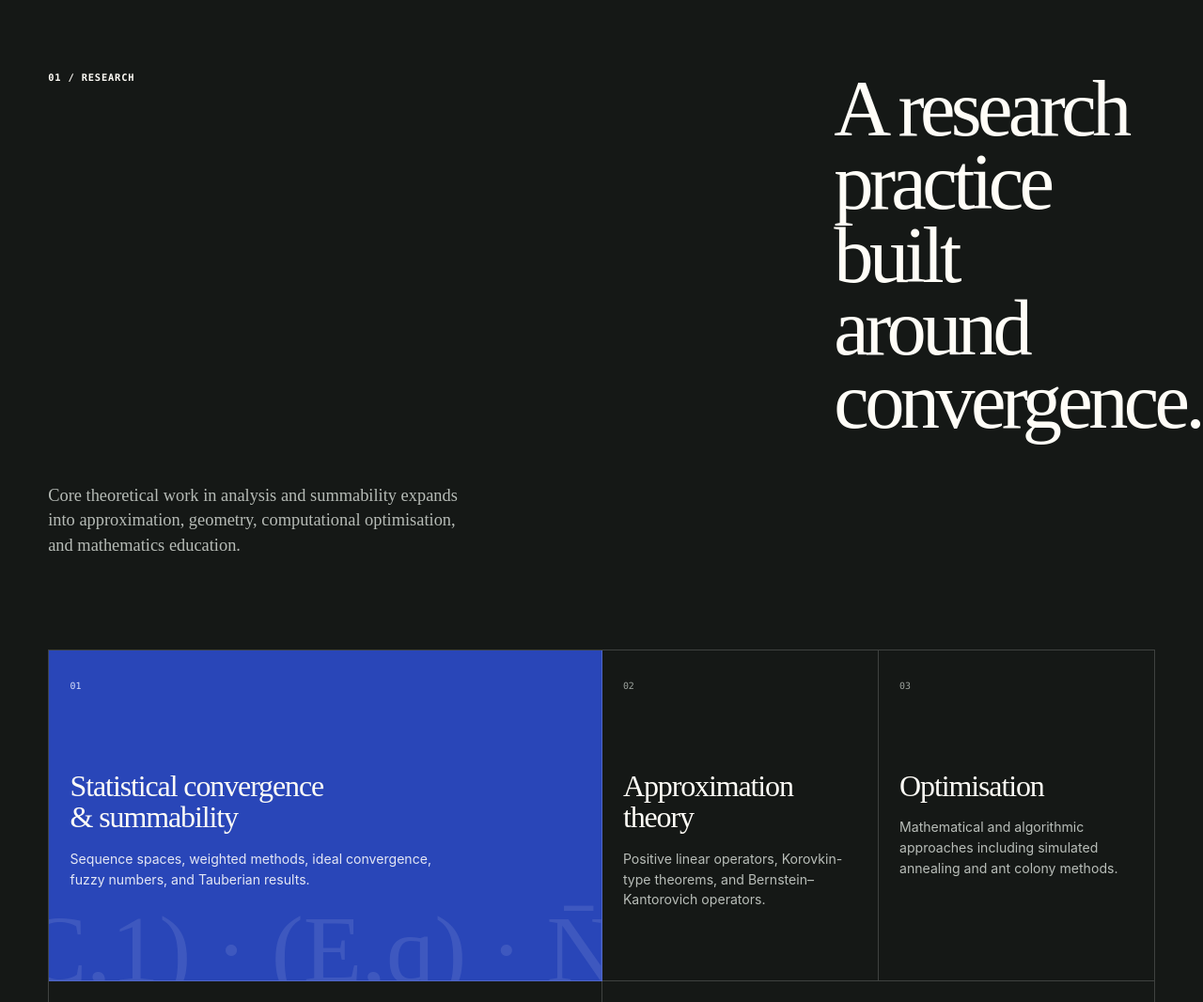
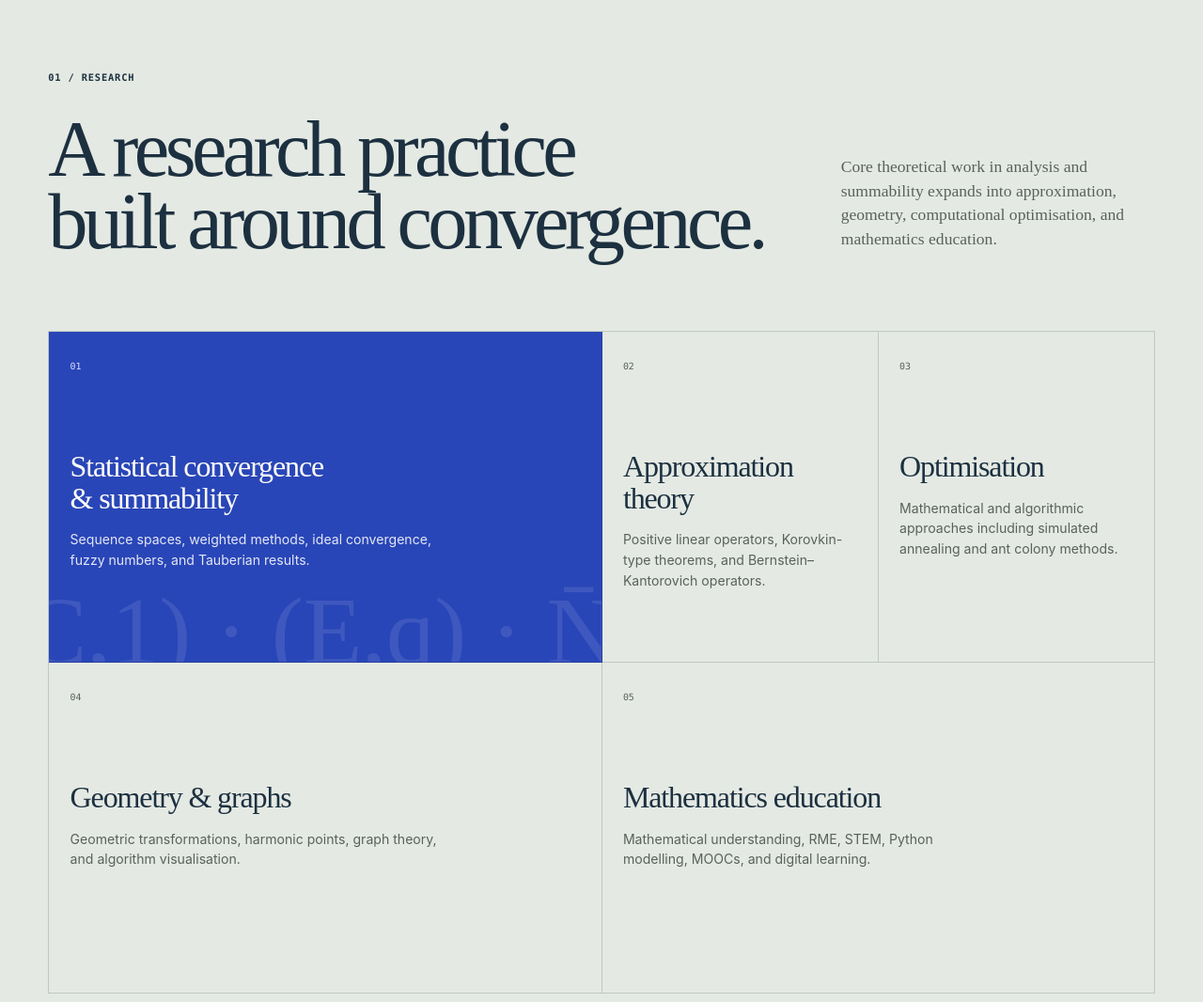
Before and after one commit to liridonalimi/ekremCV, a plain HTML site: page index.html in a window 1280 px wide. Shown: the part 1080-2146 px from the top of the page at 94% size. Drawn offline with Linux system fonts and the light colour scheme.

Commit message:
changed color design

```diff
--- a/index.html
+++ b/index.html
@@ -4,7 +4,7 @@
     <meta charset="utf-8" />
     <meta name="viewport" content="width=device-width, initial-scale=1" />
     <meta name="description" content="Academic portfolio of Ekrem Alimi, Professor of Mathematics—research, publications, teaching, mentoring, academic leadership, projects, institutional service, and conference activity." />
-    <meta name="theme-color" content="#151816" />
+    <meta name="theme-color" content="#1c3040" />
     <link rel="canonical" href="https://ekremalimi.com/" />
     <meta property="og:title" content="Ekrem Alimi — Professor of Mathematics" />
     <meta property="og:description" content="Research in statistical convergence, approximation theory, optimisation, geometry, and mathematics education." />
@@ -119,11 +119,13 @@
         </dl>
       </section>
 
-      <section class="research-section section section-dark" id="research" aria-labelledby="research-title">
+      <section class="research-section section" id="research" aria-labelledby="research-title">
         <div class="section-shell">
-          <header class="section-heading reveal">
-            <p class="section-number">01 / Research</p>
-            <h2 id="research-title">A research practice <br />built around convergence.</h2>
+          <header class="split-heading reveal">
+            <div>
+              <p class="section-number">01 / Research</p>
+              <h2 id="research-title">A research practice <br />built around convergence.</h2>
+            </div>
             <p>Core theoretical work in analysis and summability expands into approximation, geometry, computational optimisation, and mathematics education.</p>
           </header>
           <div class="research-grid">
@@ -313,11 +315,11 @@
                 </div>
                 <div>
                   <dt>Office</dt>
-                  <dd><address>Entrance B · Floor 3 · Office 2</address></dd>
+                  <dd><address>“Zija Shemsiu” Street, No. 183 · Entrance B · Floor 3 · Office 2</address></dd>
                 </div>
                 <div>
                   <dt>Location</dt>
-                  <dd>“Zija Shemsiu” Street, No. 183,  60000 Gjilan, Republic of Kosovo</dd>
+                  <dd>60000 Gjilan, Republic of Kosovo</dd>
                 </div>
               </dl>
               <div class="contact-actions">
--- a/styles.css
+++ b/styles.css
@@ -1,6 +1,6 @@
 :root {
-  --ink: #151816;
-  --ink-2: #242a26;
+  --ink: #1c3040;
+  --ink-2: #294353;
   --paper: #f3f0e7;
   --paper-2: #e8e2d5;
   --white: #fffdf7;
@@ -11,7 +11,7 @@
   --gold: #d5a63d;
   --acid: #d7ff43;
   --muted: #5a615c;
-  --line: rgba(21, 24, 22, 0.18);
+  --line: rgba(28, 48, 64, 0.18);
   --line-dark: rgba(255, 255, 255, 0.18);
   --sans: "IBM Plex Sans", Inter, "Helvetica Neue", Arial, sans-serif;
   --serif: "STIX Two Text", "Iowan Old Style", Baskerville, "Times New Roman", serif;
@@ -106,14 +106,15 @@ button, a { -webkit-tap-highlight-color: transparent; }
 .split-heading > p { max-width: 31rem; margin: 0 0 .5rem; color: var(--muted); font: 400 1.1rem/1.45 var(--serif); }
 .section-dark .split-heading > p { color: #b6bbb6; }
 
-.research-grid { display: grid; margin-top: clamp(3rem, 7vw, 7rem); border-top: 1px solid var(--line-dark); border-left: 1px solid var(--line-dark); grid-template-columns: repeat(4, 1fr); }
-.research-card { position: relative; min-height: 22rem; padding: 1.4rem; overflow: hidden; border-right: 1px solid var(--line-dark); border-bottom: 1px solid var(--line-dark); }
-.research-card-main { grid-column: span 2; background: var(--cobalt); }
+.research-section { background: #e4e9e3; }
+.research-grid { display: grid; border-top: 1px solid var(--line); border-left: 1px solid var(--line); grid-template-columns: repeat(4, 1fr); }
+.research-card { position: relative; min-height: 22rem; padding: 1.4rem; overflow: hidden; border-right: 1px solid var(--line); border-bottom: 1px solid var(--line); }
+.research-card-main { background: var(--cobalt); color: var(--white); grid-column: span 2; }
 .research-card:nth-last-child(-n + 2) { grid-column: span 2; }
-.research-card span { color: #9ca29d; font: .62rem/1 var(--mono); }
+.research-card span { color: var(--muted); font: .62rem/1 var(--mono); }
 .research-card-main span { color: #d8defa; }
 .research-card h3 { position: relative; z-index: 2; margin: 5rem 0 1rem; font: 400 clamp(1.7rem, 2.5vw, 2.7rem)/1.05 var(--serif); letter-spacing: -.035em; }
-.research-card p { position: relative; z-index: 2; max-width: 25rem; margin: 0; color: #b9beb9; font-size: .88rem; }
+.research-card p { position: relative; z-index: 2; max-width: 25rem; margin: 0; color: var(--muted); font-size: .88rem; }
 .research-card-main p { color: #e4e7f5; }
 .notation { position: absolute; right: -1rem; bottom: -1.2rem; color: rgba(255,255,255,.1); font: 400 clamp(4rem, 8vw, 8rem)/1 var(--serif); white-space: nowrap; }
 
@@ -180,7 +181,7 @@ button, a { -webkit-tap-highlight-color: transparent; }
 .project-grid { display: grid; border-top: 1px solid var(--line); border-left: 1px solid var(--line); grid-template-columns: repeat(3, 1fr); }
 .project-card { position: relative; display: flex; min-height: 29rem; padding: 1.5rem; overflow: hidden; border-right: 1px solid var(--line); border-bottom: 1px solid var(--line); flex-direction: column; }
 .project-number { font: 700 .62rem/1 var(--mono); }
-.project-card::after { position: absolute; right: -2rem; top: 2rem; color: rgba(21,24,22,.07); content: attr(data-acronym); font: 800 7rem/1 var(--sans); letter-spacing: -.08em; }
+.project-card::after { position: absolute; right: -2rem; top: 2rem; color: rgba(28,48,64,.07); content: attr(data-acronym); font: 800 7rem/1 var(--sans); letter-spacing: -.08em; }
 .project-card h3 { position: relative; z-index: 1; margin: auto 0 1.5rem; font: 400 clamp(1.8rem, 3vw, 3rem)/1.06 var(--serif); letter-spacing: -.04em; }
 .project-details { position: relative; z-index: 1; display: flex; min-width: 0; padding-top: 1rem; border-top: 1px solid var(--line); gap: .55rem; flex-direction: column; }
 .project-facts { margin: 0; }
@@ -307,8 +308,8 @@ button, a { -webkit-tap-highlight-color: transparent; }
 
 .profiles-section { background: var(--vermilion); }
 .profiles-heading { max-width: 62rem; margin-bottom: 4rem; }
-.profile-links { display: grid; border-top: 1px solid rgba(21,24,22,.35); border-left: 1px solid rgba(21,24,22,.35); grid-template-columns: repeat(3, 1fr); }
-.profile-links a { display: flex; min-height: 9rem; align-items: center; justify-content: space-between; padding: 1.2rem; border-right: 1px solid rgba(21,24,22,.35); border-bottom: 1px solid rgba(21,24,22,.35); transition: background 160ms ease, color 160ms ease; }
+.profile-links { display: grid; border-top: 1px solid rgba(28,48,64,.35); border-left: 1px solid rgba(28,48,64,.35); grid-template-columns: repeat(3, 1fr); }
+.profile-links a { display: flex; min-height: 9rem; align-items: center; justify-content: space-between; padding: 1.2rem; border-right: 1px solid rgba(28,48,64,.35); border-bottom: 1px solid rgba(28,48,64,.35); transition: background 160ms ease, color 160ms ease; }
 .profile-links a:hover { background: var(--ink); color: var(--white); }
 .profile-links small { display: block; margin-bottom: .25rem; font: 700 .56rem/1 var(--mono); letter-spacing: .05em; text-transform: uppercase; }
 .profile-links b { font-weight: 400; }
```
